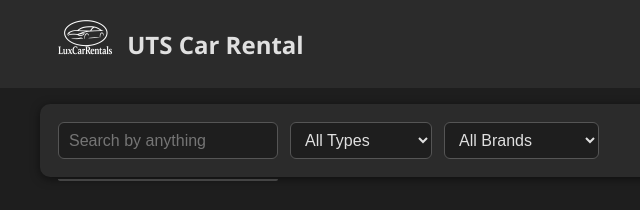
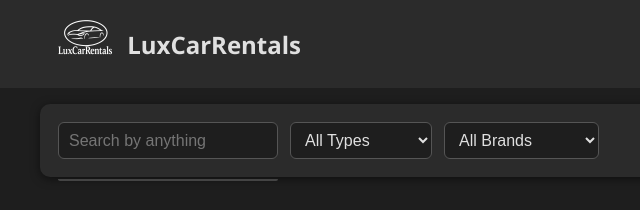
Before and after one commit to PrinceAlii/ProgOnInternetAssig2, a website: page public/index.html in a window 1280 px wide. Shown: the top 210 px of the page, 0-640 px from the left. Drawn offline with Linux system fonts and the light colour scheme; no server answers.

Commit message:
updated name

```diff
--- a/public/index.html
+++ b/public/index.html
@@ -1,18 +1,21 @@
 <!DOCTYPE html>
 <html lang="en">
+
 <head>
   <meta charset="UTF-8">
   <meta name="viewport" content="width=device-width,initial-scale=1.0">
-  <title>UTS Car Rental</title>
+  <title>LuxCarRentals | Home</title>
+  <link rel="icon" type="image/x-icon" href="/images/favicon.ico">
   <link rel="stylesheet" href="style.css">
 </head>
+
 <body>
   <header>
     <div class="header-left">
       <a href="index.html" id="logo" aria-label="Home">
-        <img src="images/logo.png" alt="UTS Car Rental Logo">
+        <img src="images/logo.png" alt="LuxCarRentals Logo">
       </a>
-      <h1>UTS Car Rental</h1>
+      <h1>LuxCarRentals</h1>
     </div>
     <nav class="header-actions">
       <a href="myorders.html" class="nav-btn">My Reservations</a>
@@ -50,4 +53,5 @@
 
   <script src="main.js"></script>
 </body>
+
 </html>
```
